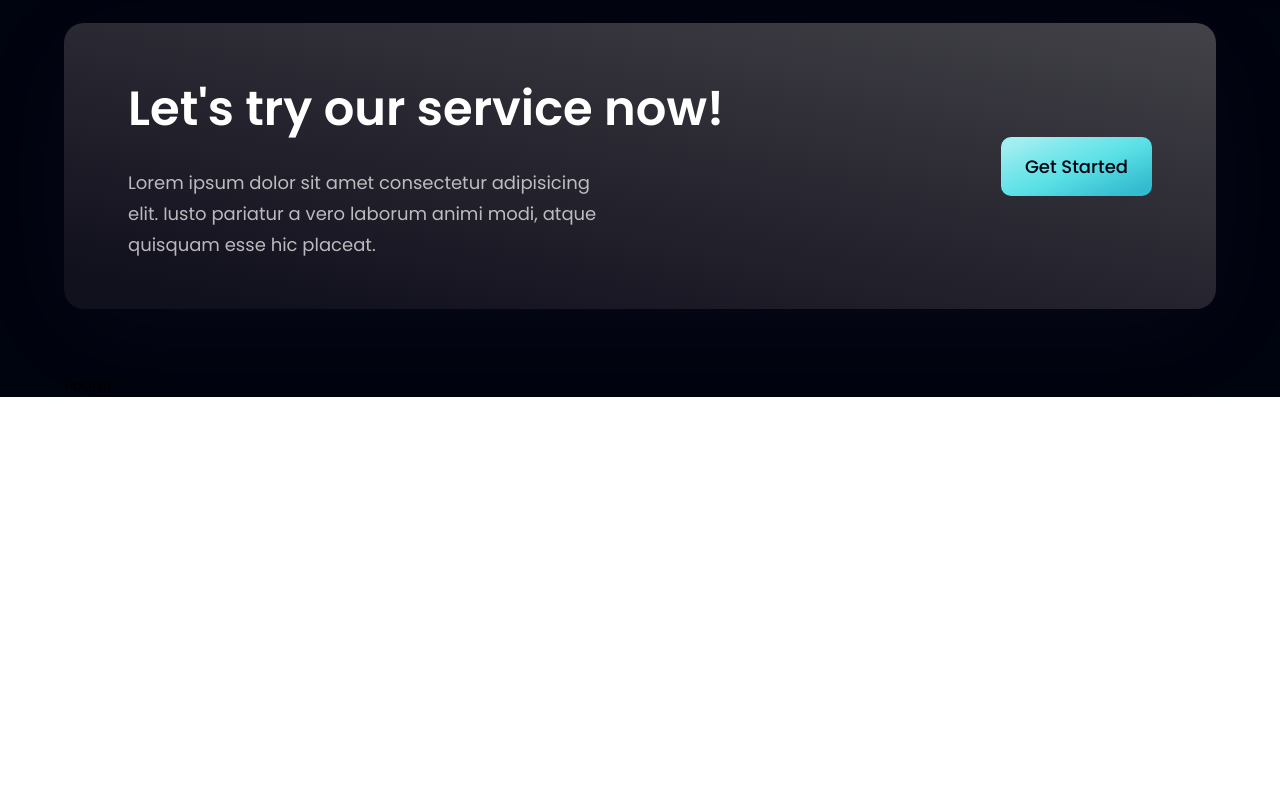
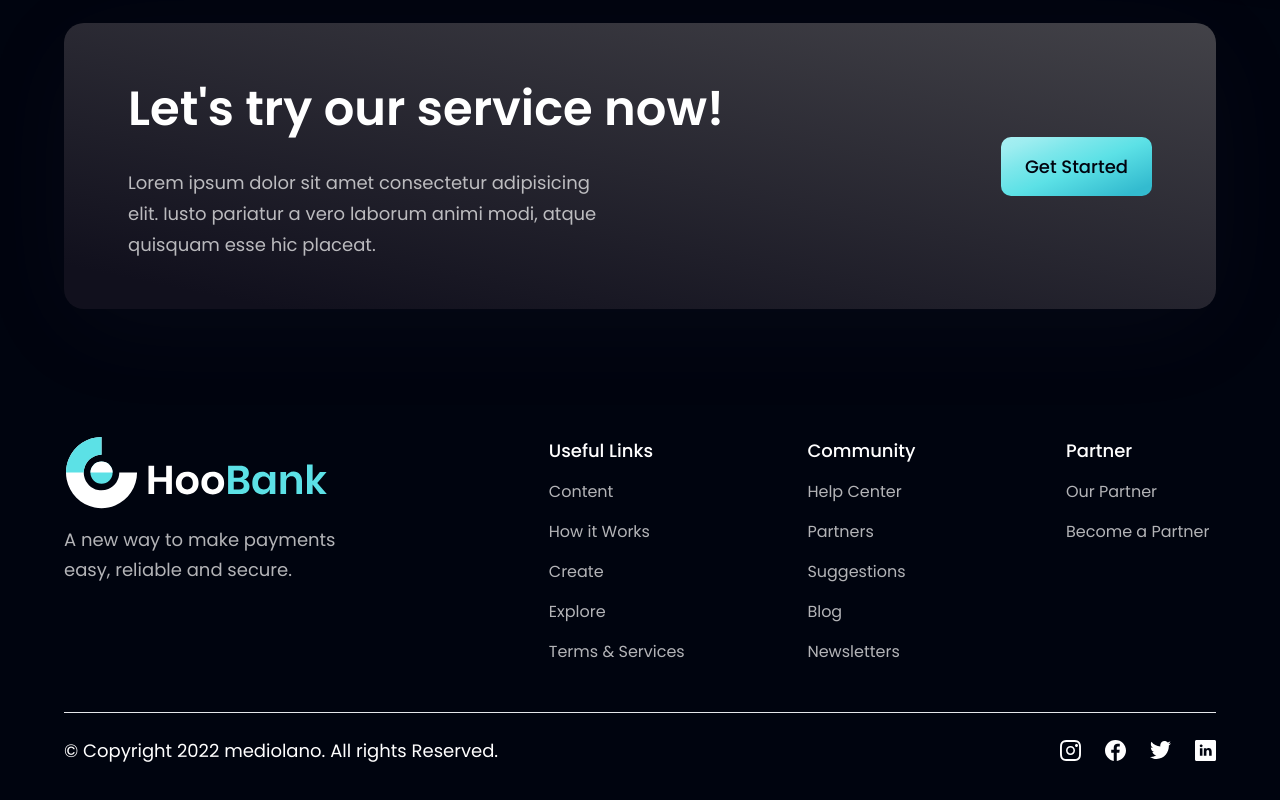
Before and after one commit to mediolano/modern-page, a React (Vite) app: page / in a window 1280 px wide. Shown: the part 3686-4486 px from the top of the page. Before the commit the page ends 4083 px from the top, so only its background shows below. Built offline with nearby package versions, Linux system fonts and the light colour scheme.

Commit message:
Create footer

```diff
--- a/src/components/Footer.jsx
+++ b/src/components/Footer.jsx
@@ -1,7 +1,63 @@
-import React from "react";
+import styles from "../style";
+import { logo } from "../assets";
+import { footerLinks, socialMedia } from "../constants";
 
-const Footer = () => {
-  return <div>Footer</div>;
-};
+const Footer = () => (
+  <footer className={`${styles.flexCenter} ${styles.paddingY} flex-col`}>
+    <div className={`${styles.flexStart} md:flex-row flex-col mb-8 w-full`}>
+      <div className="flex-1 flex flex-col justify-start mr-10">
+        <img
+          src={logo}
+          alt="logo"
+          className="w-[266px] h-[72px] object-contain"
+        />
+        <p className={`${styles.paragraph} mt-4 max-w-[310px]`}>
+          A new way to make payments easy, reliable and secure.
+        </p>
+      </div>
+      <div className="flex-[1.5] w-full flex flex-row justify-between flex-wrap md:mt-0 mt-10">
+        {footerLinks.map((link) => (
+          <div
+            key={link.id}
+            className="flex flex-col ss:my-0 my-4 min-w-[150px]"
+          >
+            <h4 className="font-poppins font-medium text-[18px] text-white leading-[27px]">
+              {link.title}
+            </h4>
+            <ul className="list-none mt-4">
+              {link.links.map((link, index) => (
+                <li
+                  key={link.name}
+                  className={`font-poppins font-normal text-[16px] text-dimWhite leading-[24px] hover:text-secondary cursor-pointer ${
+                    index !== link.link.length - 1 ? "mb-4" : "mb-0"
+                  }`}
+                >
+                  {link.name}
+                </li>
+              ))}
+            </ul>
+          </div>
+        ))}
+      </div>
+    </div>
+    <div className="w-full flex justify-between items-center md:flex-row flex-col pt-6 border-t-[1px] border-t-[#3f3r45]">
+      <p className="font-poppins font-normal text-center text-[18px] text-white leading-[27px]">
+        © Copyright 2022 mediolano. All rights Reserved.
+      </p>
+      <div className="flex flex-row md:mt-0 mt-6">
+        {socialMedia.map((social, index) => (
+          <img
+            key={social.id}
+            src={social.icon}
+            alt={social.id}
+            className={`w-[21px] h-[21px] object-contain cursor-pointer ${
+              index !== socialMedia.length - 1 ? "mr-6" : "mr-0"
+            }`}
+          />
+        ))}
+      </div>
+    </div>
+  </footer>
+);
 
 export default Footer;
```
